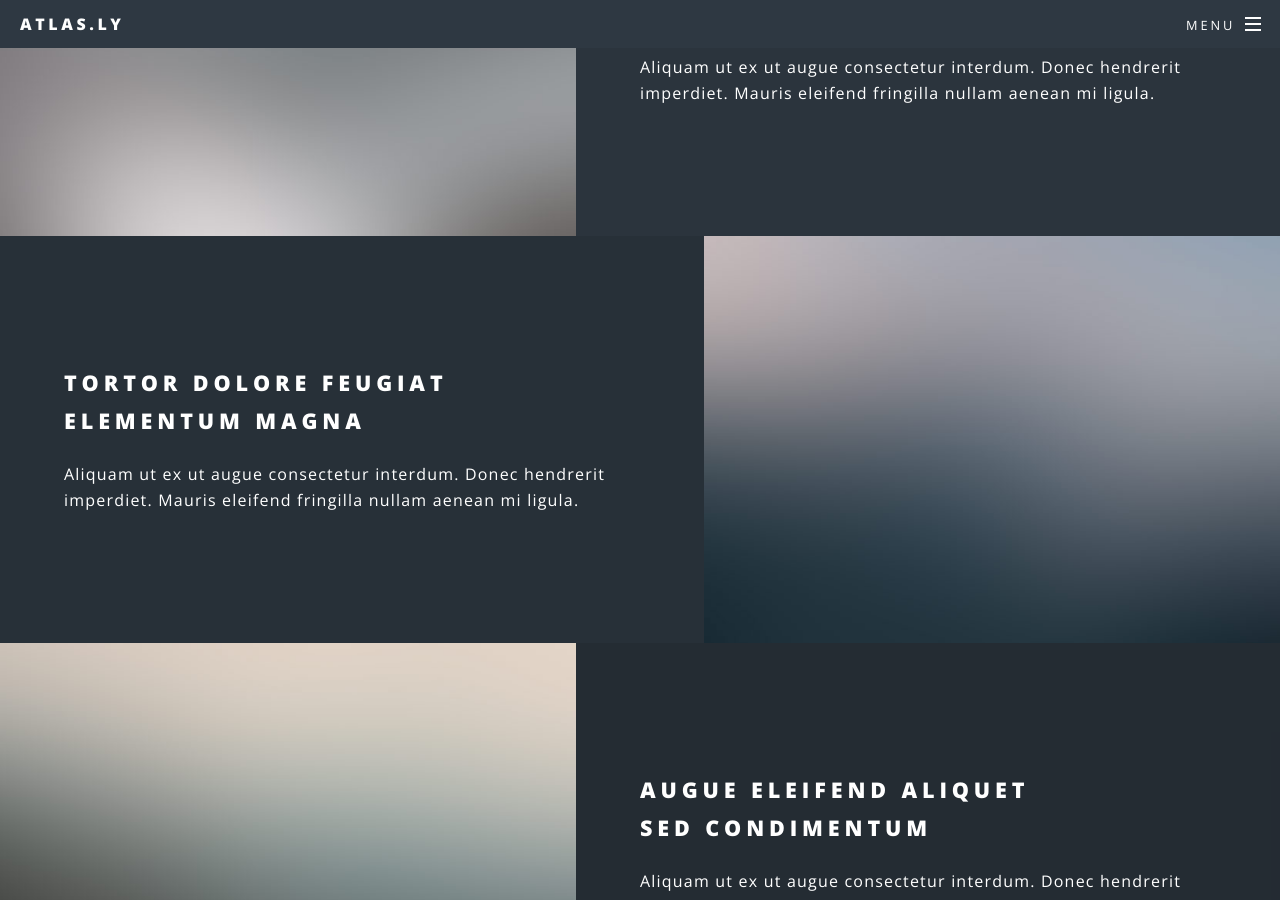
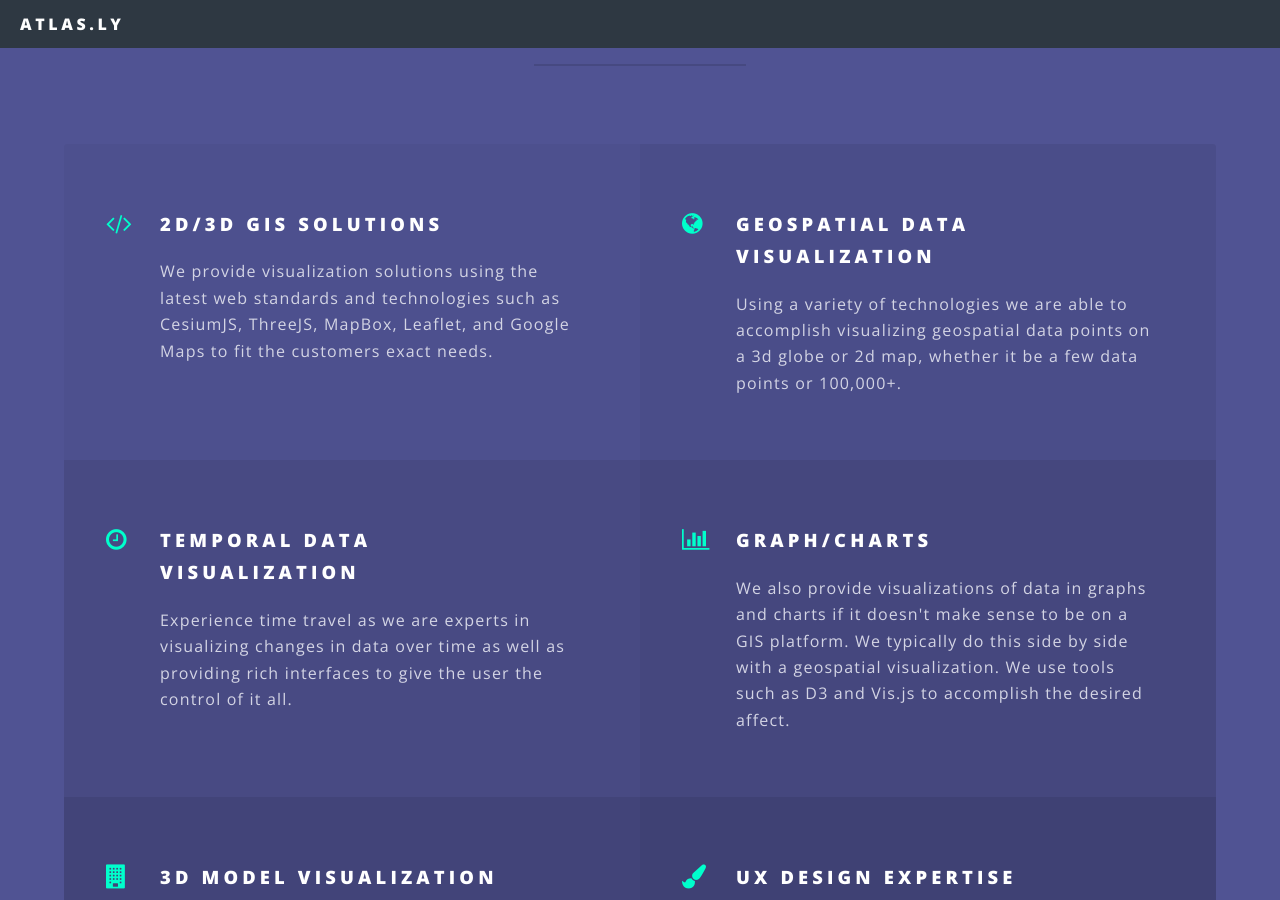
Before and after one commit to atlasly/atlasly.github.io, a Jekyll site: the page built from index.html, in a window 1280 px wide and 900 px high, scrolled down 1555 px. Built offline with Jekyll 4.4.1, drawn with Linux system fonts in a browser that asks for light colours; some of the changed text lies outside the part shown.

Commit message:
Some finishing touches on website

```diff
--- a/_config.yml
+++ b/_config.yml
@@ -13,11 +13,11 @@ email: info@atlas.ly
 baseurl: "" # the subpath of your site, e.g. /blog
 url: "http://atlas.ly" # the base hostname & protocol for your site
 social:
-  twitter: https://twitter.com/<username>
+  #twitter: https://twitter.com/<username>
   github: https://github.com/atlasly
-  linkedin-square: https://linkedin.com/in/<username>
-  facebook-official: https://facebook.com/<username>
-  google-plus-square: https://plus.google.com/u/0/+<username>
+  #linkedin-square: https://linkedin.com/in/<username>
+  #facebook-official: https://facebook.com/<username>
+  #google-plus-square: https://plus.google.com/u/0/+<username>
   #email: /contact/
   #flickr:
   #instagram:
--- a/_includes/header.html
+++ b/_includes/header.html
@@ -1,7 +1,7 @@
 <!-- Header -->
 <header id="header"{% if page.layout == 'landing' %} class="alt"{% endif %}>
   <h1><a href="{{ site.baseurl }}/index.html">{{ site.title }}</a></h1>
-  <nav id="nav">
+  <!--<nav id="nav">
     <ul>
       <li class="special">
         <a href="#menu" class="menuToggle"><span>Menu</span></a>
@@ -21,5 +21,5 @@
         </div>
       </li>
     </ul>
-  </nav>
+  </nav>-->
 </header>
--- a/index.html
+++ b/index.html
@@ -4,7 +4,7 @@ layout: landing
 				<!-- Banner -->
 					<section id="banner">
 						<div class="inner">
-							<h2>{{ site.title }}</h2>
+							<h1 style="font-size: 2.00em; text-transform: none;">{{ site.title }}</h1>
 							<p>{{ site.description | markdownify }}</p>
 							<ul class="actions">
 								<li><a href="#" class="button special">Contact Us</a></li>
@@ -18,18 +18,20 @@ layout: landing
 						<div class="inner">
 							<header class="major">
 								<h2>What we do</h2>
-								<p>We provide geospatial and temporal data visualization services using the latest open source web technologies.  <br>
-									Our clients recieve the best! …</p>
+								<p>We provide geospatial and temporal data visualization services using the latest web technologies.  We can make sense of a variety of data sets, even large ones.  We handle both  real-time data as well as historical data.  Then we craft them into beautiful and intuitive interfaces with our UX expertise. <br><br>
+								Hire us for your geospatial project today!
+								</p>
 							</header>
 							<ul class="icons major">
-								<li><span class="icon fa-diamond major style1"><span class="label">Lorem</span></span></li>
-								<li><span class="icon fa-heart-o major style2"><span class="label">Ipsum</span></span></li>
-								<li><span class="icon fa-code major style3"><span class="label">Dolor</span></span></li>
+								<li><span class="icon fa-globe major style1"><span class="label"></span></span></li>
+								<li><span class="icon fa-bar-chart major style2"><span class="label"></span></span></li>
+								<li><span class="icon fa-code major style3"><span class="label"></span></span></li>
 							</ul>
 						</div>
 					</section>
 
 				<!-- Two -->
+				<!--
 					<section id="two" class="wrapper alt style2">
 						<section class="spotlight">
 							<div class="image"><img src="images/pic01.jpg" alt="" /></div><div class="content">
@@ -53,6 +55,7 @@ layout: landing
 							</div>
 						</section>
 					</section>
+				-->
 
 				<!-- Three -->
 					<section id="three" class="wrapper style3 special">
@@ -63,41 +66,42 @@ layout: landing
 							<ul class="features">
 								<li class="icon fa-code">
 									<h3>2D/3D GIS solutions</h3>
-									<p>Augue consectetur sed interdum imperdiet et ipsum. Mauris lorem tincidunt nullam amet leo Aenean ligula consequat consequat.</p>
+									<p>We provide visualization solutions using the latest web standards and technologies such as CesiumJS, ThreeJS, MapBox, Leaflet, and Google Maps to fit the customers exact needs.</p>
 								</li>
 								<li class="icon fa-globe">
 									<h3>Geospatial data visualization</h3>
-									<p>Augue consectetur sed interdum imperdiet et ipsum. Mauris lorem tincidunt nullam amet leo Aenean ligula consequat consequat.</p>
+									<p>Using a variety of technologies we are able to accomplish visualizing geospatial data points on a 3d globe or 2d map, whether it be a few data points or 100,000+.</p>
 								</li>
 								<li class="icon fa-clock-o">
 									<h3>Temporal data visualization</h3>
-									<p>Augue consectetur sed interdum imperdiet et ipsum. Mauris lorem tincidunt nullam amet leo Aenean ligula consequat consequat.</p>
+									<p>Experience time travel as we are experts in visualizing changes in data over time as well as providing rich interfaces to give the user the control of it all.</p>
 								</li>
 								<li class="icon fa-bar-chart">
 									<h3>Graph/Charts</h3>
-									<p>Augue consectetur sed interdum imperdiet et ipsum. Mauris lorem tincidunt nullam amet leo Aenean ligula consequat consequat.</p>
+									<p>We also provide visualizations of data in graphs and charts if it doesn't make sense to be on a GIS platform.  We typically do this side by side with a geospatial visualization.  We use tools such as D3 and Vis.js to accomplish the desired affect.</p>
 								</li>
 								<li class="icon fa-building">
 									<h3>3D model visualization</h3>
-									<p>Augue consectetur sed interdum imperdiet et ipsum. Mauris lorem tincidunt nullam amet leo Aenean ligula consequat consequat.</p>
+									<p>We can bring in 3D models into our geospatial visualizations.  3D buildings is our area of expertise.</p>
 								</li>
 								<li class="icon fa-paint-brush">
 									<h3>UX design expertise</h3>
-									<p>Augue consectetur sed interdum imperdiet et ipsum. Mauris lorem tincidunt nullam amet leo Aenean ligula consequat consequat.</p>
+									<p>We have years of experience in UX/UI design and the design process.  We leverage that experience to provide our clients with solutions that not only have rich intuitive interfaces but also perfectly fits their needs.</p>
 								</li>
 								<li class="icon fa-cloud">
 									<h3>AWS/Google Cloud Setup</h3>
-									<p>Augue consectetur sed interdum imperdiet et ipsum. Mauris lorem tincidunt nullam amet leo Aenean ligula consequat consequat.</p>
+									<p>We can setup your web application and web services on AWS or Google Cloud.</p>
 								</li>
-								<li class="icon fa-plane-o">
+								<li class="icon fa-plane">
 									<h3>Drone Imagery</h3>
-									<p>Augue consectetur sed interdum imperdiet et ipsum. Mauris lorem tincidunt nullam amet leo Aenean ligula consequat consequat.</p>
+									<p>We are license drone pilots.  We can take drone imagery to create 3D models of surroundings as well as 2d imagery for maps.</p>
 								</li>
 							</ul>
 						</div>
 					</section>
 
 				<!-- CTA -->
+				<!--
 					<section id="cta" class="wrapper style4">
 						<div class="inner">
 							<header>
@@ -110,3 +114,4 @@ layout: landing
 							</ul>
 						</div>
 					</section>
+				-->
```
